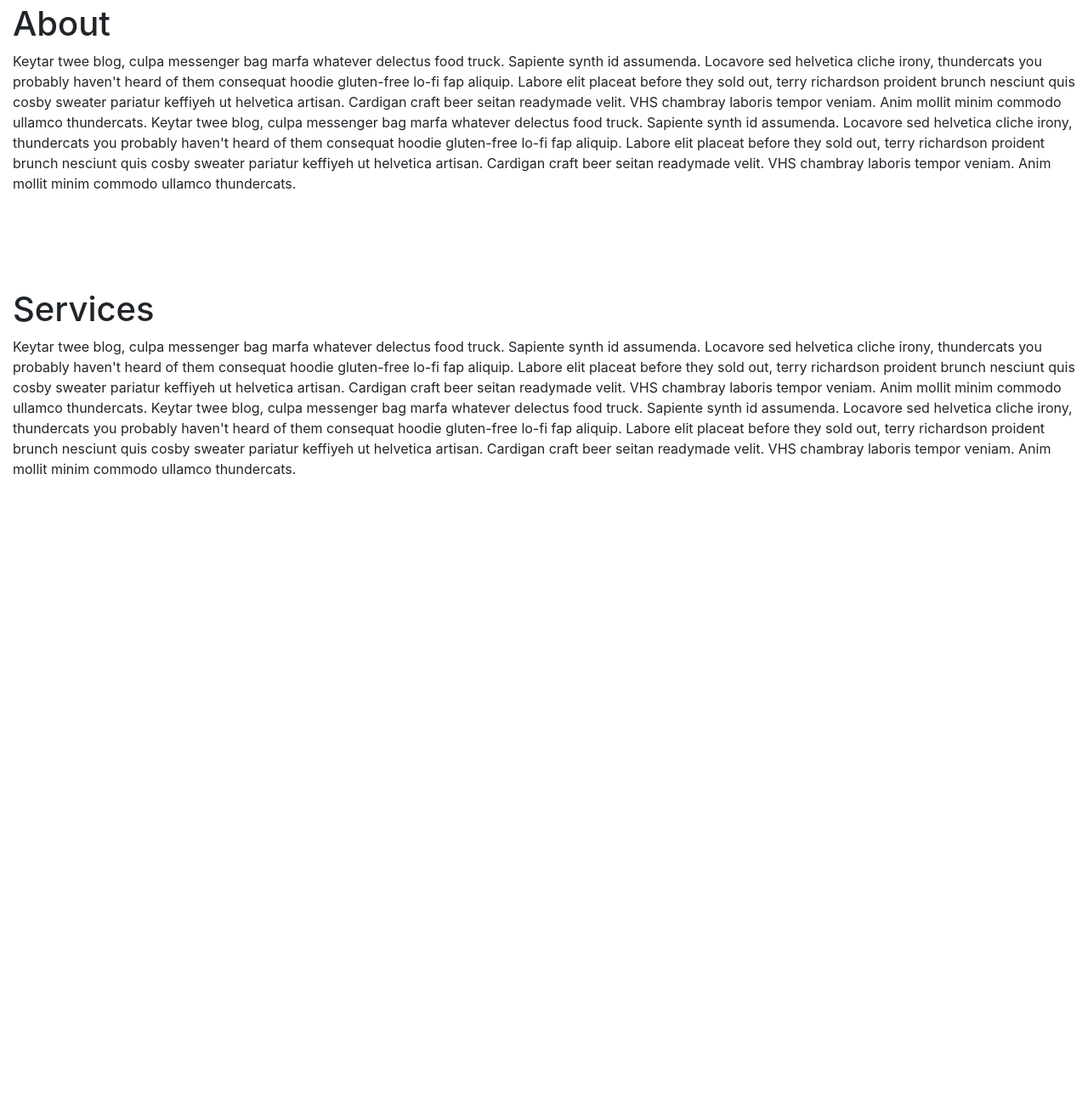
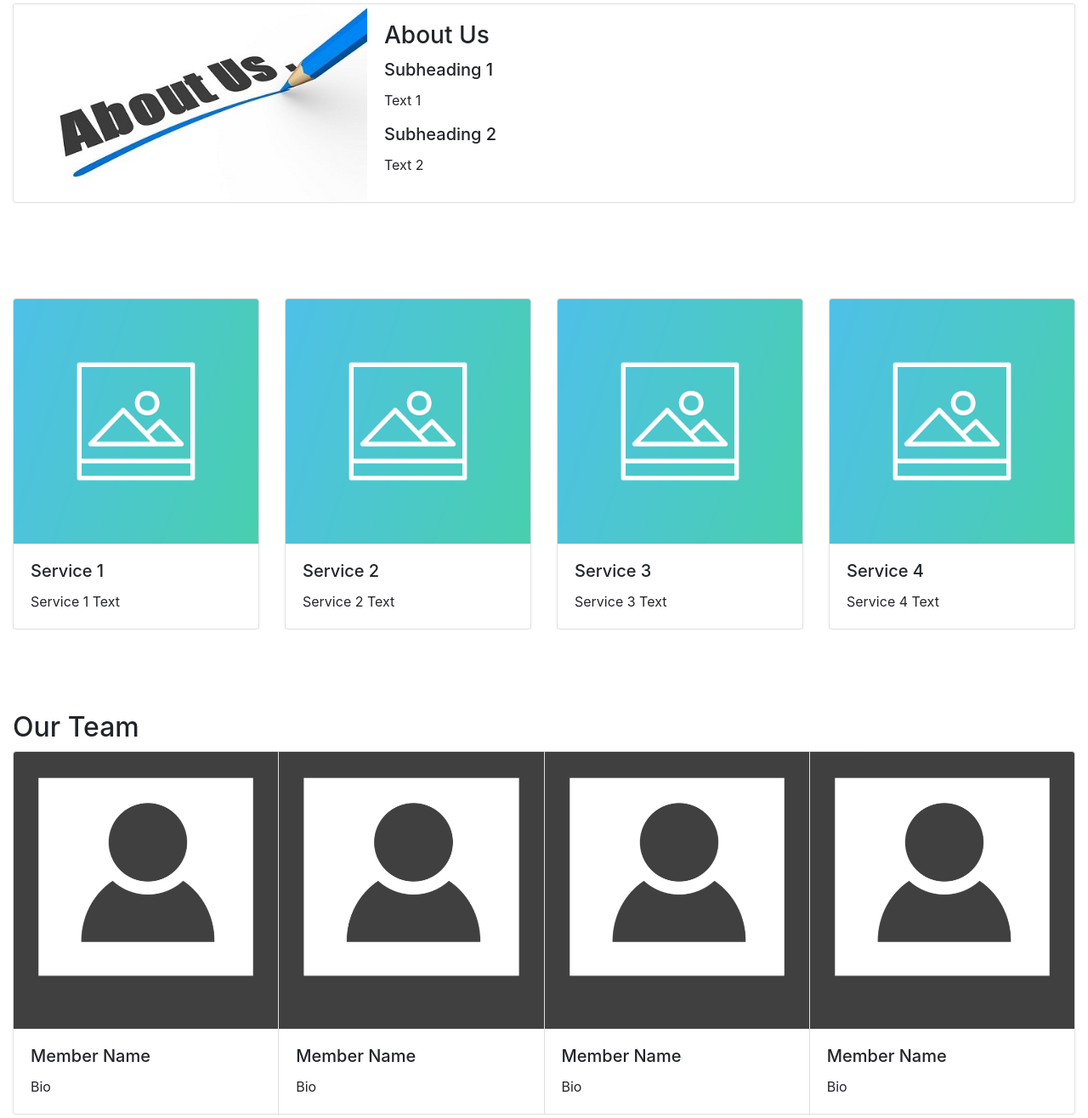
Before and after one commit to amagdy-sw/course-websitetemplate.github.io, a plain HTML site: page index.html in a window 1280 px wide. Shown: the part 1408-2724 px from the top of the page at 85% size. Before the commit the page ends 1988 px from the top, so only its background shows below. Drawn offline with Linux system fonts and the light colour scheme.

Commit message:
Update index.html

```diff
--- a/index.html
+++ b/index.html
@@ -1,26 +1,28 @@
 <!DOCTYPE html>
 <html>
+
 <head>
-        <meta name="viewport" content="width=device-width,initial-scale=1.0">
   <title>Website Template</title>
-        <link href="css/bootstrap.css" rel="stylesheet"/>
-        <link href="css/style.css" rel="stylesheet"/>
+  <link href="css/bootstrap.css" rel="stylesheet" />
+  <link href="css/style.css" rel="stylesheet" />
   <script src="js/jquery-3.5.1.js"></script>
   <script src="js/bootstrap.js"></script>
 </head>
+
 <body data-spy="scroll" data-target="navbar">
   <nav id="navbar" class="navbar navbar-expand-lg fixed-top navbar-dark bg-dark">
     <a class="navbar-brand" href="#">Brand</a>
-            <button class="navbar-toggler" type="button" data-toggle="collapse" data-target="#navbarNavDropdown" aria-controls="navbarNavDropdown" aria-expanded="false" aria-label="Toggle navigation">
+    <button class="navbar-toggler" type="button" data-toggle="collapse" data-target="#navbarNavDropdown"
+      aria-controls="navbarNavDropdown" aria-expanded="false" aria-label="Toggle navigation">
       <span class="navbar-toggler-icon"></span>
     </button>
     <div class="collapse navbar-collapse" id="navbarNavDropdown">
       <ul class="nav nav-pills">
         <li class="nav-item"><a class="nav-link" href="#Home">Home</a></li>
         <li class="nav-item"><a class="nav-link" href="#About">About</a></li>
-                <li class="nav-item"><a class="nav-link" href="#">Services</a></li>
-                <li class="nav-item"><a class="nav-link" href="#">Team</a></li>
-                <li class="nav-item"><a class="nav-link" href="#">Contact</a></li>
+        <li class="nav-item"><a class="nav-link" href="#Services">Services</a></li>
+        <li class="nav-item"><a class="nav-link" href="#Team">Team</a></li>
+        <li class="nav-item"><a class="nav-link" href="#Contact">Contact</a></li>
       </ul>
     </div>
   </nav>
@@ -54,7 +56,7 @@
           <div class="container">
             <div class="row">
               <div class="col-md-7">
-                          <img src="images/banner.jpg" class="imgHome" alt="Home"/>
+                <img src="images/banner.jpg" class="imgHome" alt="Home" />
               </div>
               <div class="col-md-5">
                 <p class="lead">Get Started Description</p>
@@ -68,24 +70,151 @@
     </div>
     <div class="row">
       <div id="About" class="col-md-12 pt-6">
-                    <h1>About</h1>
-                    <p>
-                        Keytar twee blog, culpa messenger bag marfa whatever delectus food truck. Sapiente synth id assumenda. Locavore sed helvetica cliche irony, thundercats you probably haven't heard of them consequat hoodie gluten-free lo-fi fap aliquip. Labore elit placeat before they sold out, terry richardson proident brunch nesciunt quis cosby sweater pariatur keffiyeh ut helvetica artisan. Cardigan craft beer seitan readymade velit. VHS chambray laboris tempor veniam. Anim mollit minim commodo ullamco thundercats. Keytar twee blog, culpa messenger bag marfa whatever delectus food truck. Sapiente synth id assumenda. Locavore sed helvetica cliche irony, thundercats you probably haven't heard of them consequat hoodie gluten-free lo-fi fap aliquip. Labore elit placeat before they sold out, terry richardson proident brunch nesciunt quis cosby sweater pariatur keffiyeh ut helvetica artisan. Cardigan craft beer seitan readymade velit. VHS chambray laboris tempor veniam. Anim mollit minim commodo ullamco thundercats.
+        <div class="card mb-3">
+          <div class="row no-gutters">
+            <div class="col-md-4">
+              <img src="images/about.jpg" class="card-img" alt="About">
+            </div>
+            <div class="col-md-8">
+              <div class="card-body">
+                <h3 class="card-title">About Us</h3>
+                <h5 class="card-title">Subheading 1</h5>
+                <p class="card-text">
+                  Text 1
                 </p>
-                </div>
-            </div>
-            <div class="row">
-                <div class="col-md-12 pt-6">
-                    <h1>Services</h1>
-                    <p>
-                        Keytar twee blog, culpa messenger bag marfa whatever delectus food truck. Sapiente synth id assumenda. Locavore sed helvetica cliche irony, thundercats you probably haven't heard of them consequat hoodie gluten-free lo-fi fap aliquip. Labore elit placeat before they sold out, terry richardson proident brunch nesciunt quis cosby sweater pariatur keffiyeh ut helvetica artisan. Cardigan craft beer seitan readymade velit. VHS chambray laboris tempor veniam. Anim mollit minim commodo ullamco thundercats. Keytar twee blog, culpa messenger bag marfa whatever delectus food truck. Sapiente synth id assumenda. Locavore sed helvetica cliche irony, thundercats you probably haven't heard of them consequat hoodie gluten-free lo-fi fap aliquip. Labore elit placeat before they sold out, terry richardson proident brunch nesciunt quis cosby sweater pariatur keffiyeh ut helvetica artisan. Cardigan craft beer seitan readymade velit. VHS chambray laboris tempor veniam. Anim mollit minim commodo ullamco thundercats.
+                <h5 class="card-title">Subheading 2</h5>
+                <p class="card-text">
+                  Text 2
                 </p>
               </div>
             </div>
           </div>
+        </div>
+      </div>
+    </div>
+    <div class="row">
+      <div id="Services" class="col-md-12 pt-6">
+        <div class="card-deck">
+          <div class="card">
+            <img src="images/pictureplaceholder.png" class="card-img-top" alt="...">
+            <div class="card-body">
+              <h5 class="card-title">Service 1</h5>
+              <p class="card-text">Service 1 Text</p>
+            </div>
+          </div>
+          <div class="card">
+            <img src="images/pictureplaceholder.png" class="card-img-top" alt="...">
+            <div class="card-body">
+              <h5 class="card-title">Service 2</h5>
+              <p class="card-text">Service 2 Text</p>
+            </div>
+          </div>
+          <div class="card">
+            <img src="images/pictureplaceholder.png" class="card-img-top" alt="...">
+            <div class="card-body">
+              <h5 class="card-title">Service 3</h5>
+              <p class="card-text">Service 3 Text</p>
+            </div>
+          </div>
+          <div class="card">
+            <img src="images/pictureplaceholder.png" class="card-img-top" alt="...">
+            <div class="card-body">
+              <h5 class="card-title">Service 4</h5>
+              <p class="card-text">Service 4 Text</p>
+            </div>
+          </div>
+        </div>
+      </div>
+    </div>
+    <div class="row">
+      <div id="Team" class="col-md-12 pt-6">
+        <h2>Our Team</h2>
+        <div class="card-group">
+          <div class="card">
+            <img src="images/imageplaceholder.png" class="card-img-top" alt="...">
+            <div class="card-body">
+              <h5 class="card-title">Member Name</h5>
+              <p class="card-text">Bio</p>
+            </div>
+          </div>
+          <div class="card">
+            <img src="images/imageplaceholder.png" class="card-img-top" alt="...">
+            <div class="card-body">
+              <h5 class="card-title">Member Name</h5>
+              <p class="card-text">Bio</p>
+            </div>
+          </div>
+          <div class="card">
+            <img src="images/imageplaceholder.png" class="card-img-top" alt="...">
+            <div class="card-body">
+              <h5 class="card-title">Member Name</h5>
+              <p class="card-text">Bio</p>
+            </div>
+          </div>
+          <div class="card">
+            <img src="images/imageplaceholder.png" class="card-img-top" alt="...">
+            <div class="card-body">
+              <h5 class="card-title">Member Name</h5>
+              <p class="card-text">Bio</p>
+            </div>
+          </div>
+        </div>
+      </div>
+    </div>
+    <div class="row">
+      <div id="Contact" class="col-md-12 pt-6">
+        <div class="card mb-3">
+          <div class="row no-gutters">
+            <div class="col-md-4">
+              <img src="images/contact.jpg" class="card-img" alt="Contact">
+            </div>
+            <div class="col-md-8">
+              <div class="card-body">
+                <h3 class="card-title">Contact</h3>
+                <ul class="list-group">
+                  <li class="list-group-item">HEAD OFFICE</li>
+                  <li class="list-group-item">ADDRESS</li>
+                  <li class="list-group-item">PHONE</li>
+                  <li class="list-group-item">EMAIL ADDRESS</li>
+                </ul>
+              </div>
+            </div>
+          </div>
+        </div>
+      </div>
+    </div>
+  </div>
+  <footer class="container-fluid bg-dark text-light pt-6">
+    <div class="row">
+      <div class="col-md-4">
+        <h5 class="text-uppercase font-weight-bold">Brand</h5>
+        <p>About Brand</p>
+      </div>
+      <div class="col-md-4">
+        <h5 class="text-uppercase font-weight-bold">Privacy & Terms</h5>
+        <ul class="list-unstyled">
+          <li><a href="#Services">Services</a></li>
+          <li><a href="#">Privacy</a></li>
+          <li><a href="#">Terms</a></li>
+          <li><a href="#Contact">Contact</a></li>
+        </ul>
+      </div>
+      <div class="col-md-4">
+        <h5 class="text-uppercase font-weight-bold">Navigation</h5>
+        <p>
+          <a href="#">Back to top</a>
+        </p>
+      </div>
+    </div>
+    <hr class="my-4"/>
+    <div class="footer-copyright text-center py-3">
+      © 2020 Copyright: <a href="#"> Brand</a>
+    </div>
+  </footer>
   <script>
-            $('body').scrollspy({target: "#navbar"});
-            $('.carousel').carousel({interval: 2000})
+    $('body').scrollspy({ target: "#navbar" });
+    $('.carousel').carousel({ interval: 2000 })
   </script>
 </body>
+
 </html>
```
Lines whose indentation alone changed are shown as unchanged.
